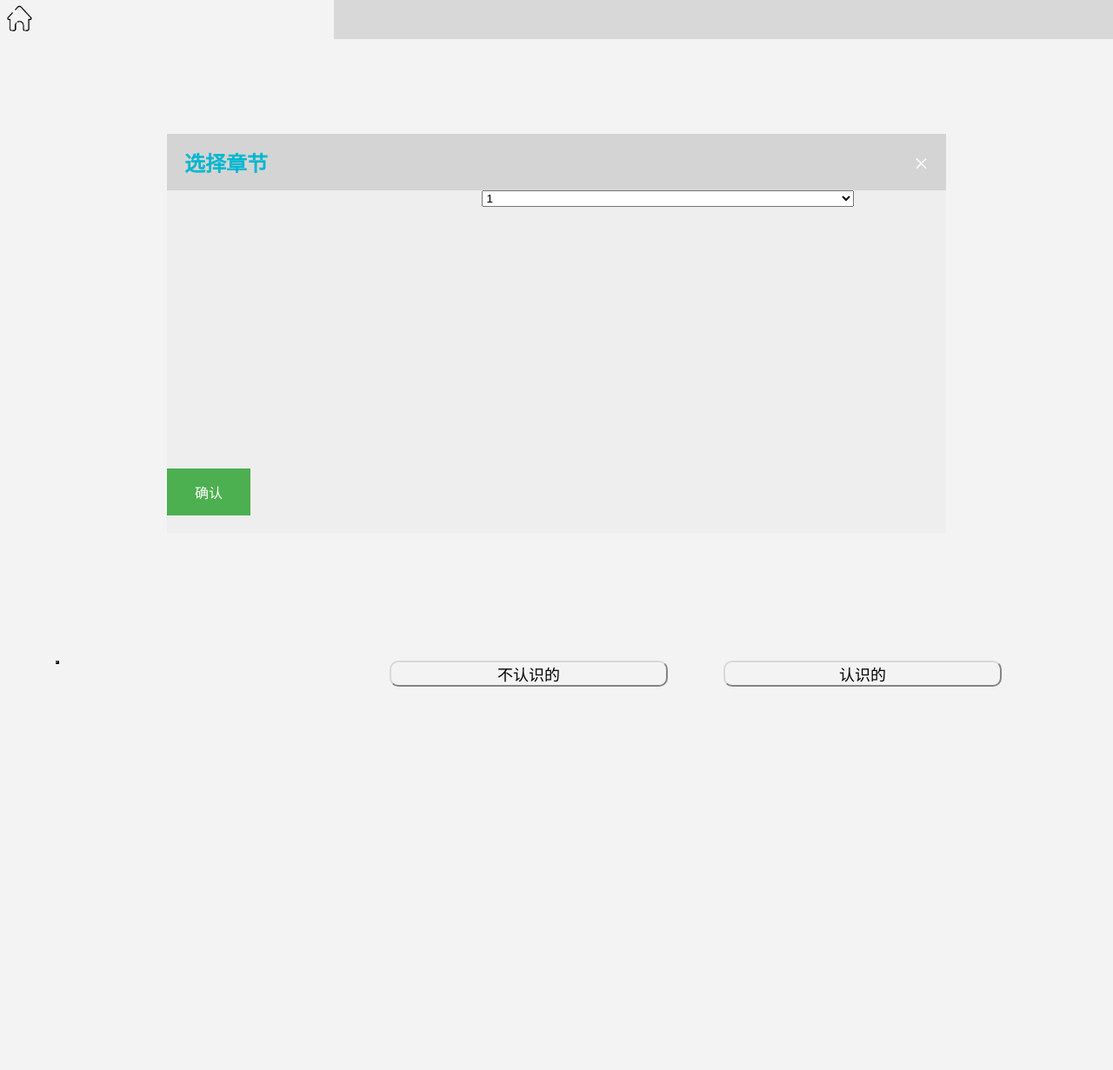
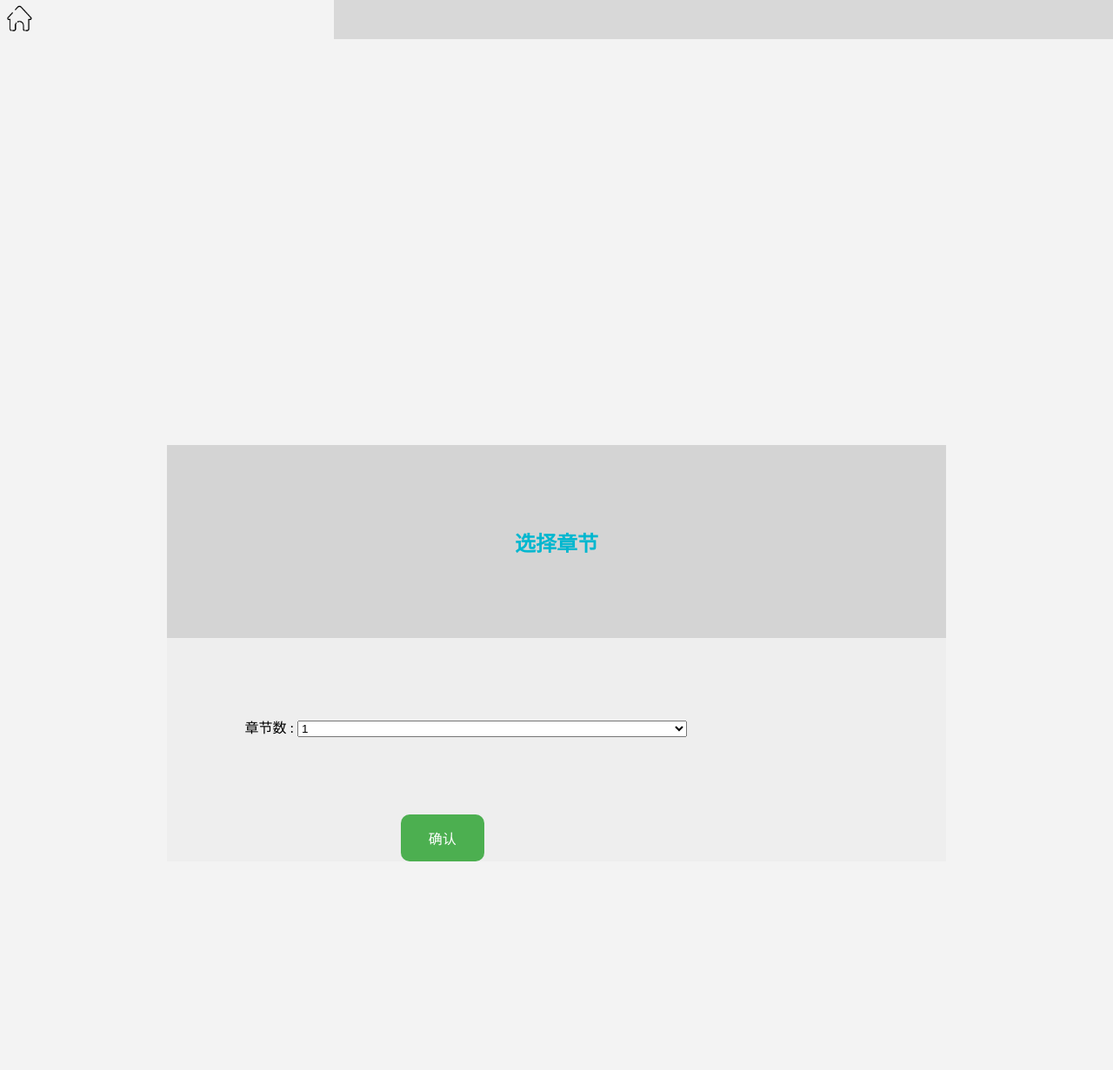
Before and after one commit to Anneyino/Flask, a Flask app: template templates/learn.html in a window 1280 px wide. Shown: the top 1231 px of the page at 87% size. Before the commit the page ends 790 px from the top, so only its background shows below. Run offline with Flask 2, Linux system fonts and the light colour scheme; the template is opened without the code that fills it, so the values that code supplies are empty; some libraries are stand-ins or nearby versions.

Commit message:
选择章节弹窗的完善

```diff
--- a/static/css/jump.css
+++ b/static/css/jump.css
@@ -1,47 +1,40 @@
-#open_btn {
-	border: none;
-	border-radius: 10px;
-	outline: none;
-	background: #f3f3f3;
-}
-
 #div1 {
+	display: block;
 	background:#eeeeee;
     width: 70%;
 	z-index: 1;
-	margin: 12% auto;
+	margin: 40% auto;
 	overflow: auto;
-}
-
-span {
-	color: white;
-	padding-top: 12px;
-	cursor: pointer;
-	padding-right: 15px;
 }
 
 #div2 {
 	background:#eeeeee;
-	margin: auto;
-	height: 300px;
-	padding: 0 20px;
+	margin: 10% auto;
 }
+
+.tag{
+	margin-left: 10%;
+	display: inline-block;
+}
+
+
 
 #chapters {
 	width: 50%;
-    margin-left: 40%;
+    margin-left: auto;
+    display: inline-block;
 }
 
 #confirm {
-    background-color: #4CAF50; /* Green */
+    background-color: #4CAF50;
     border: none;
+    border-radius: 10px;
+    outline: none;
     color: white;
     padding: 15px 32px;
-    margin-left: 35%;
-    margin: 20 auto;
+    margin-left: 30%;
     text-align: center;
     text-decoration: none;
-    display: inline-block;
     font-size: 16px;
 }
 
@@ -50,16 +43,11 @@ span {
 	background: #d4d4d4;
 }
 
-#close-button {
-	float: right;
-	font-size: 30px;
-}
-
 h2 {
 	left: auto;
-	margin: 10px 0;
+	margin: 10% auto;
 	color: rgb(0, 183, 207);
-	padding-left: 15px;
+	text-align: center;
 }
 
 h3 {
--- a/static/css/study-style.css
+++ b/static/css/study-style.css
@@ -37,10 +37,12 @@ body{
 .studing-words{
   margin-left: 10%;
   font-size: 12px;
+  display: inline-block;
 }
 .studied-words{
   margin-left: 10%;
   font-size: 12px;
+  display: inline-block;
 }
 .word-back{
   font-size: 18px;
@@ -75,6 +77,7 @@ body{
   word-wrap: break-word;
 }
 .footstrap{
+  display: none;
   width: 100%;
   height: 40px;
   position: fixed;
--- a/static/js/study.js
+++ b/static/js/study.js
@@ -48,10 +48,6 @@ function printWord(){
   last_word.push(target_num);
   printImg();
   target_num++;
-}
-
-function confirmClick(){
-  printWord();
 }
 
 function updateImg(i){
@@ -160,20 +156,10 @@ function collectClick(){
 
 }
 
-var btn = document.getElementById('open_btn');
-var div = document.getElementById('background');
-var close = document.getElementById('close-button');
-
-btn.onclick = function show() {
-  div.style.display = "block";
+function confirmClick() {
+  var div = document.getElementById('div1');
+  var footstrap = document.getElementsByClassName("footstrap")[0];
+  div.style.display = "none";
+  footstrap.style.display = "block";
+  printWord();
 }
-
-close.onclick = function close() {
-  div.style.display = "none";
-}
-
-window.onclick = function close(e) {
-  if (e.target == div) {
-    div.style.display = "none";
-  }
-}
--- a/templates/learn.html
+++ b/templates/learn.html
@@ -17,13 +17,15 @@
 </head>
 <body>
 
+
+
  <!--  选择章节  -->
-<div id="div1" class="content">
+<div id="div1">
   <div id="close">
-    <span id="close-button">×</span>
     <h2>选择章节</h2>
   </div>
   <div id="div2">
+    <div class="tag">章节数 :  </div>
     <select id="chapters">
       <option value="chapter">1</option>
       <option value="chapter">2</option>
```
Also changed, not shown: other parts of templates/learn.html (+40 -0 lines).
